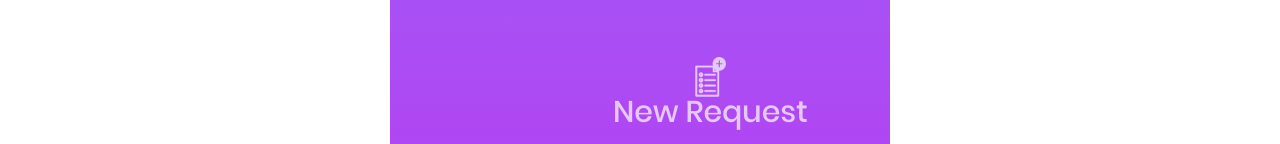
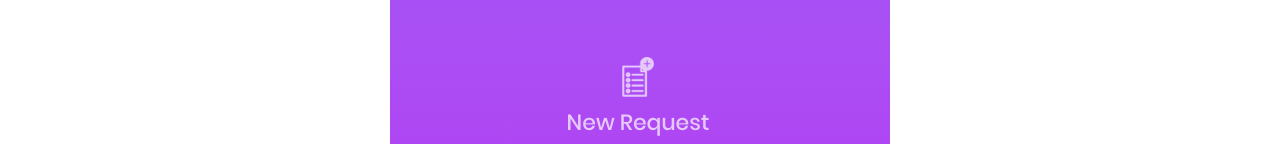
Before and after one commit to marinemekhakyan/tisktask, a React (Create React App) app in the folder client/: page /tisktasks in a window 1280 px wide. Shown: the part 808-952 px from the top of the page. Built offline with nearby package versions, Linux system fonts and the light colour scheme.

Commit message:
fixing new request button styling

```diff
--- a/client/public/main.css
+++ b/client/public/main.css
@@ -174,12 +174,18 @@ iframe {
 
 .bottomBtns{
   display: flex;
-  justify-content: center;
+  /* justify-content: center; */
   align-items: center;
 }
 
 .newTaskImg{
   margin-right: -11vw;
+  margin-left: 35px;
+}
+
+#newRequestBtnTitle {
+  margin-top: 15px;
+  font-size: 22px;
 }
 
 #newTaskImg{
```
